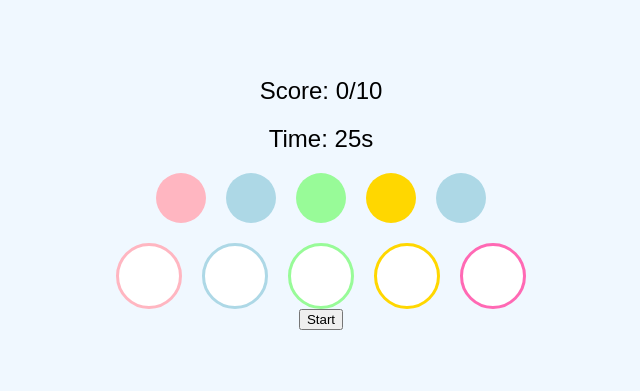
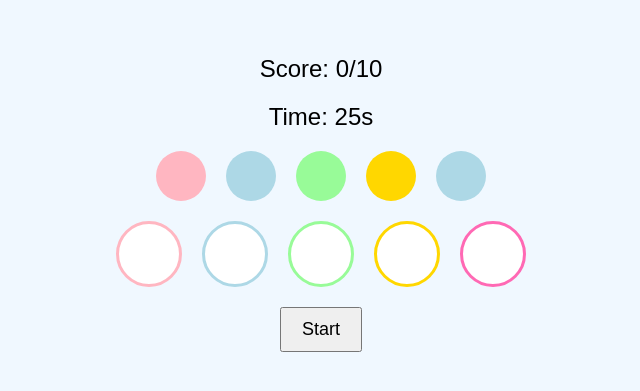
Before and after one commit to cltpalmer/ball-drop, a plain HTML site: page index.html in a window 1280 px wide. Shown: the part 197-588 px from the top of the page, without its empty margins (319-959 px from the left). Drawn offline with Linux system fonts and the light colour scheme.

Commit message:
Update styles.css

```diff
--- a/styles.css
+++ b/styles.css
@@ -47,3 +47,10 @@ body {
     background-color: #FFF;
     transition: background-color 0.5s;
 }
+
+button {
+    padding: 10px 20px;
+    font-size: 18px;
+    cursor: pointer;
+    margin-top: 20px;
+}
```
